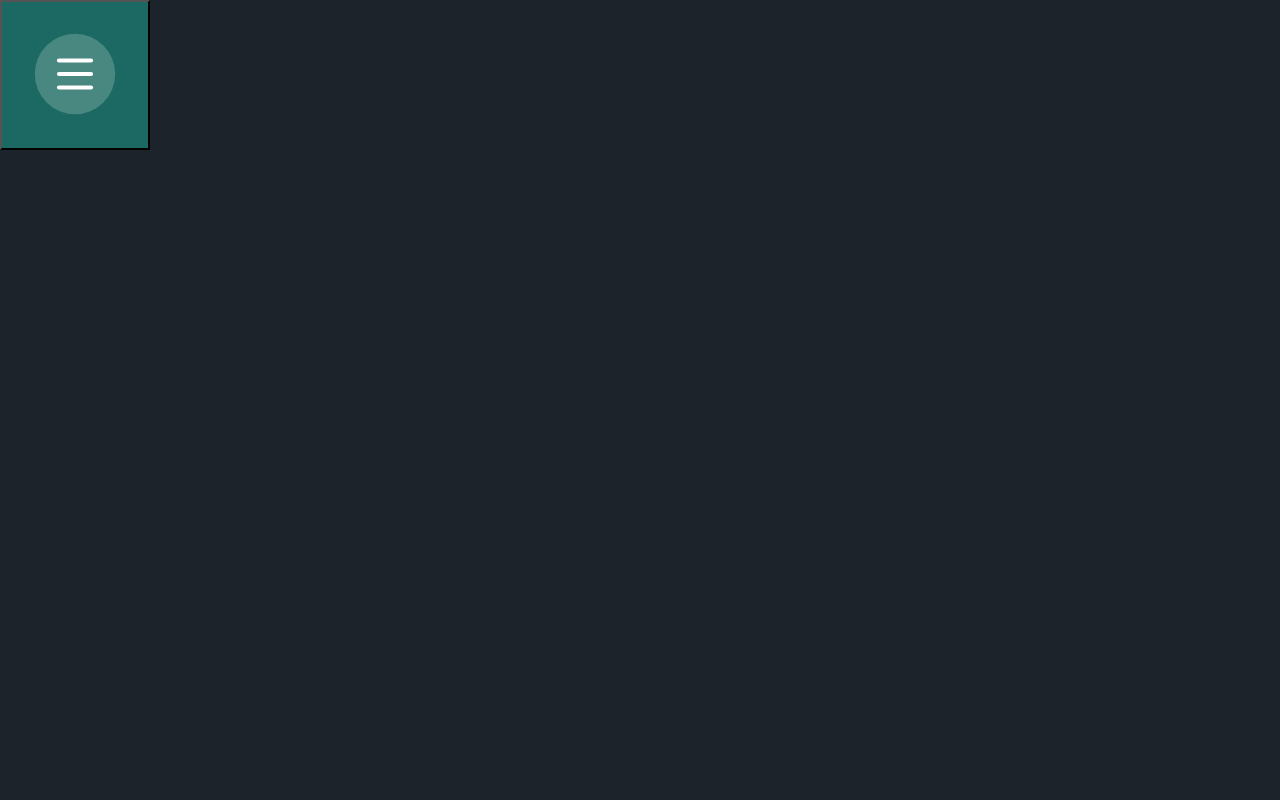
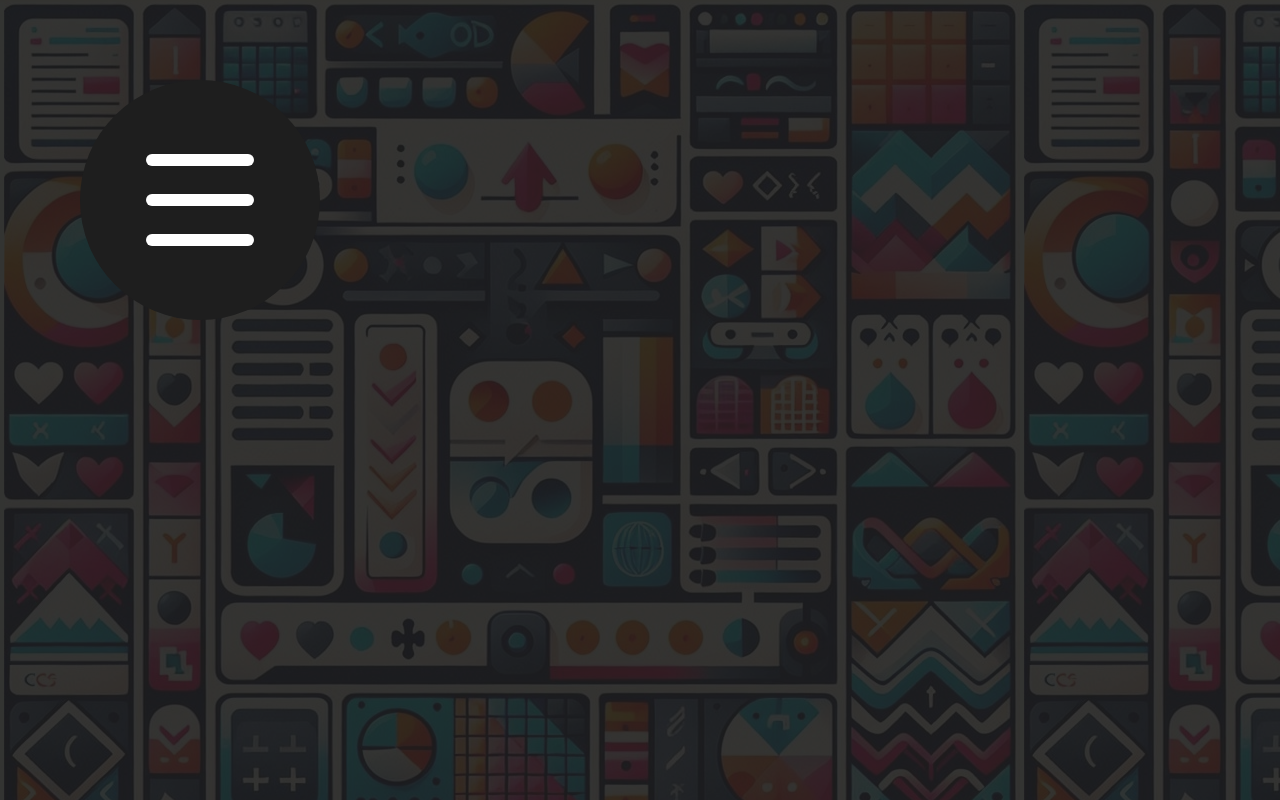
Before and after one commit to Julian-D-Rojas/portfolio, a React (Vite) app: page / in a window 1280 px wide. Built offline with nearby package versions, Linux system fonts and the light colour scheme.

Commit message:
menu hamburguesa

```diff
--- a/src/App.css
+++ b/src/App.css
@@ -0,0 +1,13 @@
+body{
+    background-image: url(./assets/img/backgroundTemp.jpg);
+    background-repeat: repeat;
+}
+body::before {
+    content: '';
+    position: absolute;
+    top: 0;
+    left: 0;
+    width: 100%;
+    height: 100%;
+    background-color: rgba(30, 30, 30, 0.9); /* Capa de color negra semi-transparente */
+    z-index: 1;}
--- a/src/App.jsx
+++ b/src/App.jsx
@@ -1,4 +1,4 @@
-
+import './App.css'
 import { Header } from './assets/components/Header'
 
 function App() {
--- a/src/assets/components/HamburguerMenu.css
+++ b/src/assets/components/HamburguerMenu.css
@@ -1,23 +1,16 @@
-
-body {
-    width: 100vw;
-    height: 100vh;
-    padding: 0;
-    margin: 0;
-    background-color: #1c232a;
-  }
-
-  input {
-    display: none;
-  }
 
   .button {
     display: block;
     cursor: pointer;
     position: absolute;
-    max-width: 150px;
-    max-height: 150px;
-    background-color: #19ceb368;
+    max-width: 100%;
+    max-height: 100%;
+    padding: 0;
+    margin: 0;
+    border: 0;
+
+    background-color: #ffffff00;
+    z-index: 2;
   }
 
   @media (min-aspect-ratio: 1/1) {
@@ -57,7 +50,7 @@ body {
 
 
   circle {
-    fill: #fff3;
+    fill: rgba(30, 30, 30);
     opacity: 0;
     transition: all .3s
   }
@@ -68,7 +61,9 @@ body {
   }
 
   .menu {
-    background-color: #3f77e9;
+position: relative;
+    width: 100%;
+    height: 100%;
     .line--1,
     .line--3 {
       --total-length: 126.64183044433594;
--- a/src/assets/components/HamburguerMenu.jsx
+++ b/src/assets/components/HamburguerMenu.jsx
@@ -24,7 +24,7 @@ export const HamburguerMenu = () => {
 
   return (
     <>
-      <div className="menu cross">
+      <div className="menu">
         <button className='button' onClick={toggleMenu}>
           <svg ref={$svgRef} className='svg' viewBox="0 0 100 100" xmlns="http://www.w3.org/2000/svg">
             <circle cx="50" cy="50" r="30" />
```
Also changed, not shown: src/assets/img/backgroundTemp.jpg (added).
